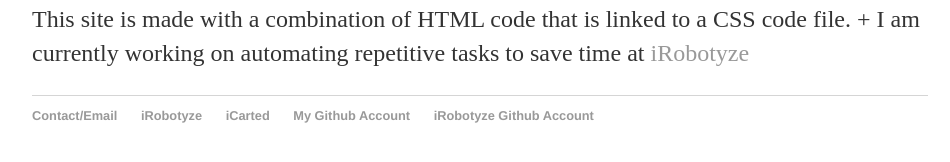
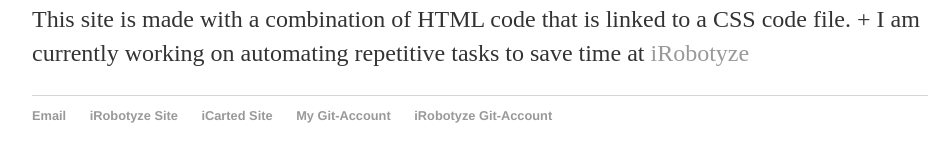
Before and after one commit to ryandundun/backup-Website, a Jekyll site: the page built from index.html, in a window 1280 px wide. Shown: the part 236-398 px from the top of the page, without its empty margins (160-1110 px from the left). Built offline with Jekyll 4.4.1, drawn with Linux system fonts in a browser that asks for light colours.

Commit message:
Update default.html

```diff
--- a/_layouts/default.html
+++ b/_layouts/default.html
@@ -22,11 +22,11 @@
 		</div><!-- /.container -->
 		<footer>
     		<ul>
-        		<li><a href="mailto:dundun@wisc.edu">Contact/Email</a></li>
-        		<li><a href="https://irobotyze.github.io">iRobotyze</a></li>
-			<li><a href="https://icarts.shop">iCarted</a></li>
-			<li><a href="https://github.com/ryandundun">My Github Account</a></li>
-			<li><a href="https://github.com/iRobotyze">iRobotyze Github Account</a></li>
+        		<li><a href="mailto:dundun@wisc.edu">Email</a></li>
+        		<li><a href="https://irobotyze.github.io">iRobotyze Site</a></li>
+			<li><a href="https://icarts.shop">iCarted Site</a></li>
+			<li><a href="https://github.com/ryandundun">My Git-Account</a></li>
+			<li><a href="https://github.com/iRobotyze">iRobotyze Git-Account</a></li>
 			</ul>
 		</footer>
 	</body>
```
